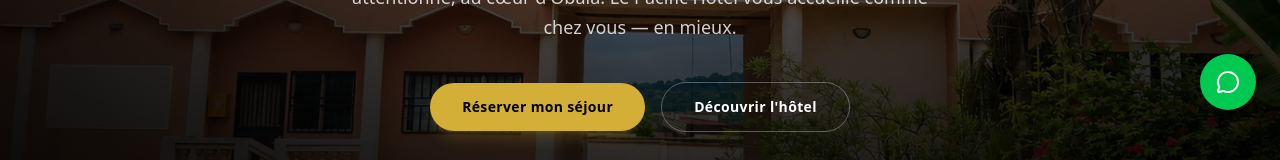
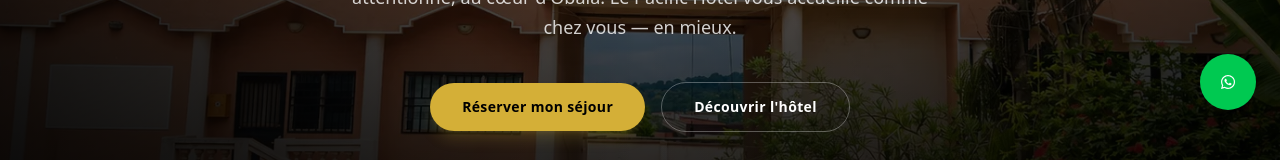
Before and after one commit to biloa2005/pacific-city-hotel, a Next.js app: page / in a window 1280 px wide. Shown: the part 570-730 px from the top of the page. Built offline with nearby package versions, Linux system fonts and the light colour scheme.

Commit message:
bouton pour aller sur whatsapp

```diff
--- a/components/WhatsAppButton.tsx
+++ b/components/WhatsAppButton.tsx
@@ -1,5 +1,5 @@
-import { MessageCircle } from 'lucide-react';
 import React from 'react'
+import { FaWhatsapp } from 'react-icons/fa';
 
 export default function WhatsAppButton() {
   const phoneNumber="237696127469"
@@ -15,7 +15,7 @@ export default function WhatsAppButton() {
     rounded-full bg-green-500 text-white shadow-lg transition-all duracion-300
     hover:scale-110 hover:bg-green-600"
     >
-<MessageCircle/>
+<FaWhatsapp/>
     </a>
   )
 }
--- a/package.json
+++ b/package.json
@@ -15,6 +15,7 @@
     "next": "16.2.11",
     "react": "19.2.4",
     "react-dom": "19.2.4",
+    "react-icons": "^5.7.0",
     "resend": "^6.21.0"
   },
   "devDependencies": {
```
Also changed, not shown: 1 other file (tests, documents, lock files or other folders).
